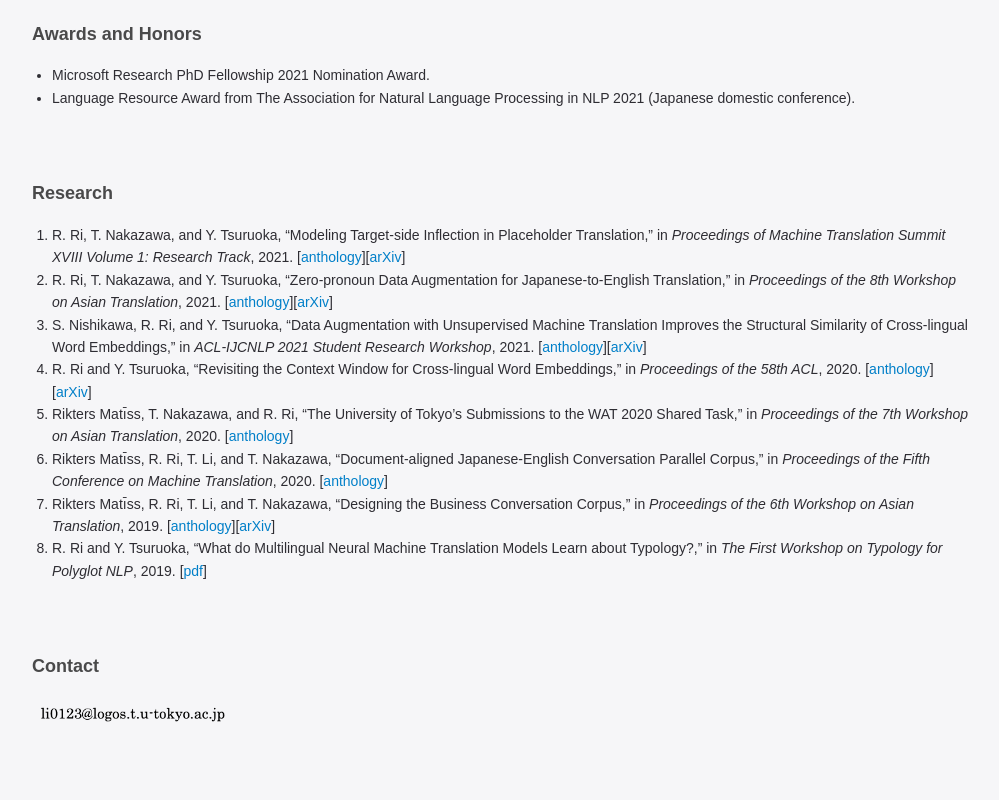
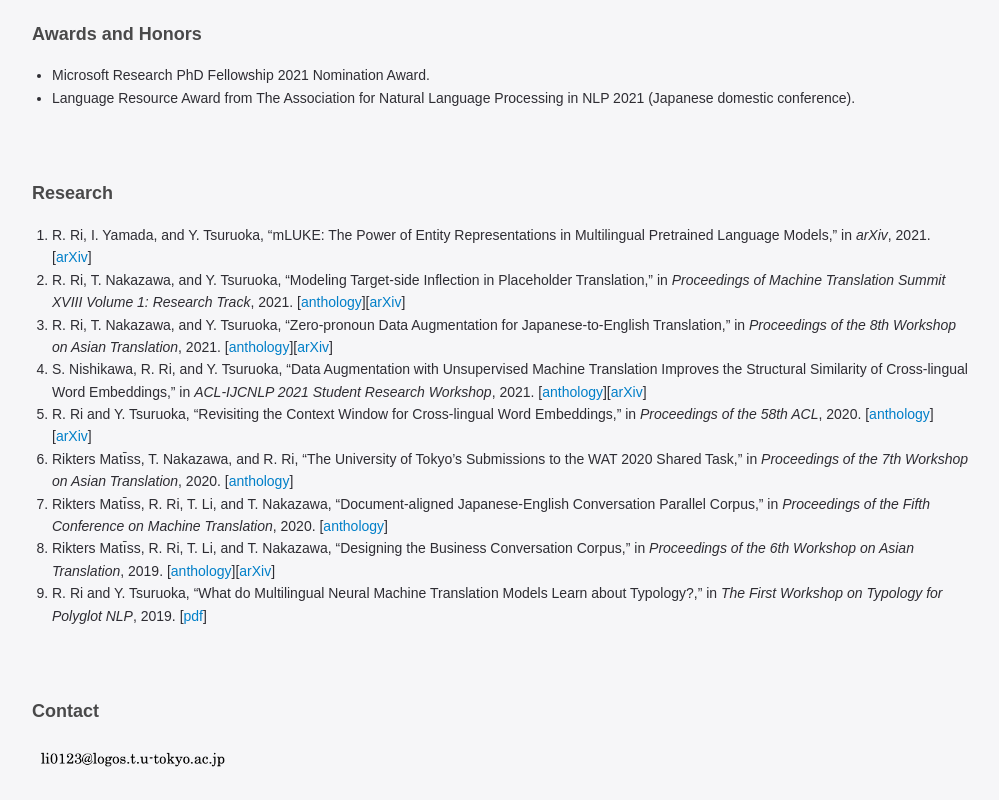
Before and after one commit to Ryou0634/Ryou0634.github.io, a plain HTML site: page index.html in a window 1280 px wide. Shown: the part 978-1778 px from the top of the page, without its empty margins (148-1147 px from the left). Before the commit the page ends 1733 px from the top, so only its background shows below. Drawn offline with Linux system fonts and the light colour scheme.

Commit message:
update publication

```diff
--- a/index.html
+++ b/index.html
@@ -86,7 +86,8 @@
 
 <section>
   <h3 id="research">Research</h3>
-  <ol class="bibliography"><li><span id="ri-etal-2021-placeholder">R. Ri, T. Nakazawa, and Y. Tsuruoka, “Modeling Target-side Inflection in Placeholder Translation,” in <i>Proceedings of Machine Translation Summit XVIII Volume 1: Research Track</i>, 2021. [<a href="https://aclanthology.org/2021.mtsummit-research.19/" target="_blank">anthology</a>][<a href="https://arxiv.org/abs/2107.00334" target="_blank">arXiv</a>]</span></li>
+  <ol class="bibliography"><li><span id="ri-etal-2021-mLUKE">R. Ri, I. Yamada, and Y. Tsuruoka, “mLUKE: The Power of Entity Representations in Multilingual Pretrained Language Models,” in <i>arXiv</i>, 2021. [<a href="https://arxiv.org/abs/2110.08151" target="_blank">arXiv</a>]</span></li>
+<li><span id="ri-etal-2021-placeholder">R. Ri, T. Nakazawa, and Y. Tsuruoka, “Modeling Target-side Inflection in Placeholder Translation,” in <i>Proceedings of Machine Translation Summit XVIII Volume 1: Research Track</i>, 2021. [<a href="https://aclanthology.org/2021.mtsummit-research.19/" target="_blank">anthology</a>][<a href="https://arxiv.org/abs/2107.00334" target="_blank">arXiv</a>]</span></li>
 <li><span id="ri-et-al-2021-prodrop">R. Ri, T. Nakazawa, and Y. Tsuruoka, “Zero-pronoun Data Augmentation for Japanese-to-English Translation,” in <i>Proceedings of the 8th Workshop on Asian Translation</i>, 2021. [<a href="https://aclanthology.org/2021.wat-1.11/" target="_blank">anthology</a>][<a href="https://arxiv.org/abs/2107.00318" target="_blank">arXiv</a>]</span></li>
 <li><span id="nishikawa-et-al-2021-data-augmentation">S. Nishikawa, R. Ri, and Y. Tsuruoka, “Data Augmentation with Unsupervised Machine Translation Improves the Structural Similarity of Cross-lingual Word Embeddings,” in <i>ACL-IJCNLP 2021 Student Research Workshop</i>, 2021. [<a href="https://aclanthology.org/2021.acl-srw.17/" target="_blank">anthology</a>][<a href="https://arxiv.org/abs/2006.00262" target="_blank">arXiv</a>]</span></li>
 <li><span id="ri-tsuruoka-2020-revisiting">R. Ri and Y. Tsuruoka, “Revisiting the Context Window for Cross-lingual Word Embeddings,” in <i>Proceedings of the 58th ACL</i>, 2020. [<a href="https://www.aclweb.org/anthology/2020.acl-main.94/" target="_blank">anthology</a>][<a href="https://arxiv.org/abs/2004.10813" target="_blank">arXiv</a>]</span></li>
```
